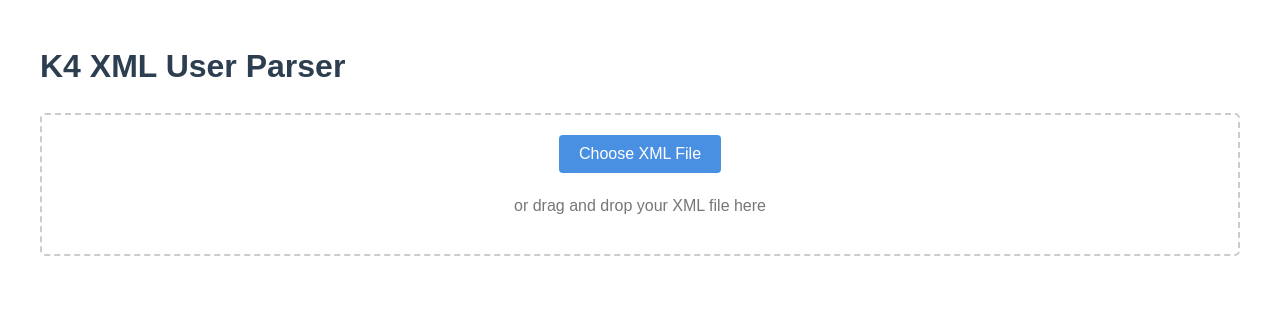
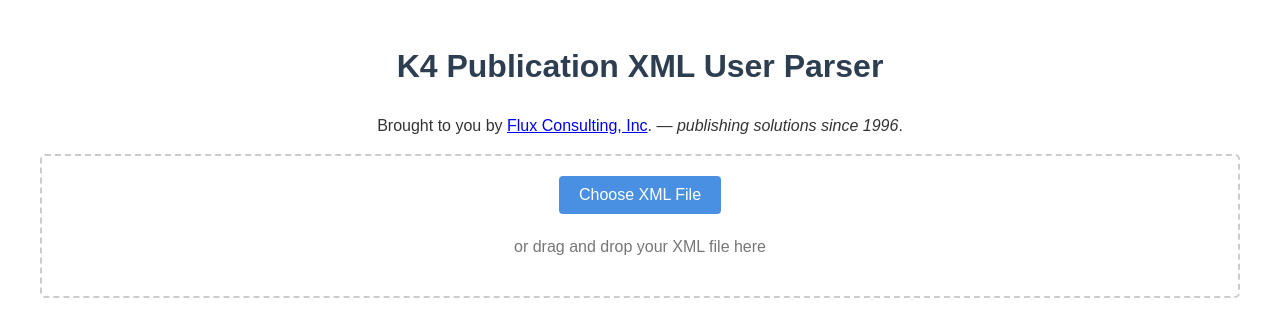
Before and after one commit to scottdunnflux/k4pub2list, a plain HTML site: page k4-pub-users2.html in a window 1280 px wide. Drawn offline with Linux system fonts and the light colour scheme.

Commit message:
restored personalization

```diff
--- a/k4-pub-users2.html
+++ b/k4-pub-users2.html
@@ -261,7 +261,8 @@
 </head>
 <body>
     <div class="container">
-        <h1>K4 XML User Parser</h1>
+        <h1 align="center">K4 Publication XML User Parser </h1>
+        <p align="center">Brought to you by <a href="https://fluxconsulting.com/">Flux Consulting, Inc</a>. — <i>publishing solutions since 1996</i>.</p>
 
         <div class="upload-section" id="upload-area">
             <input type="file" id="file-input" class="file-input" accept=".xml">
```
